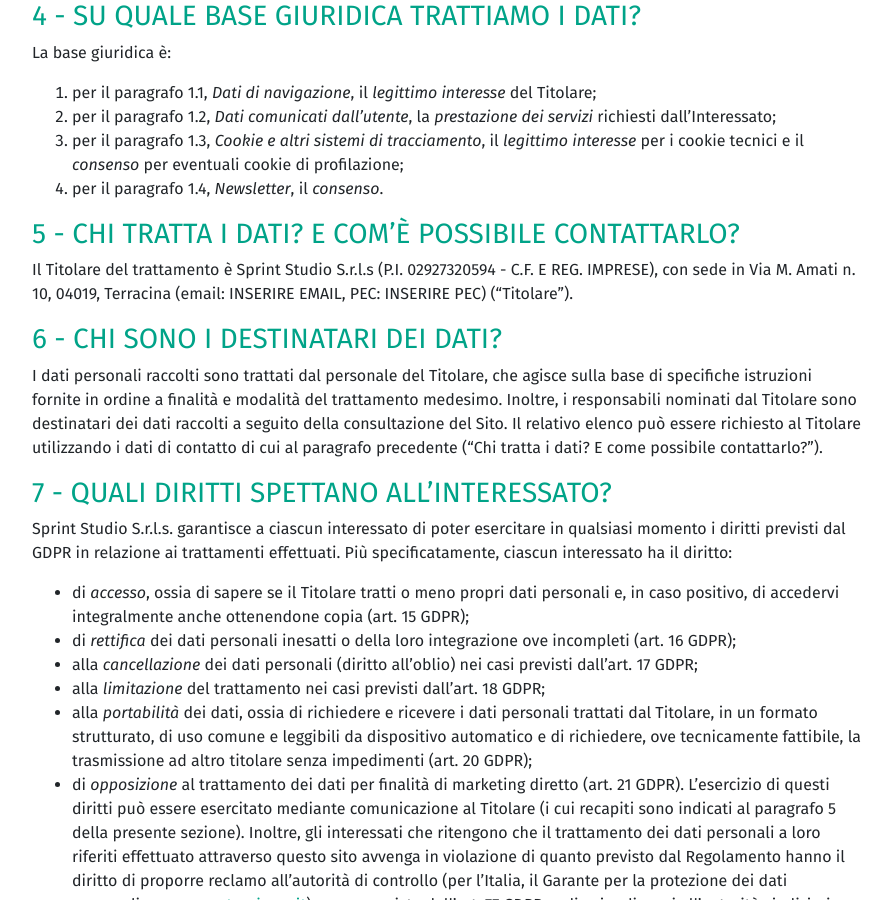
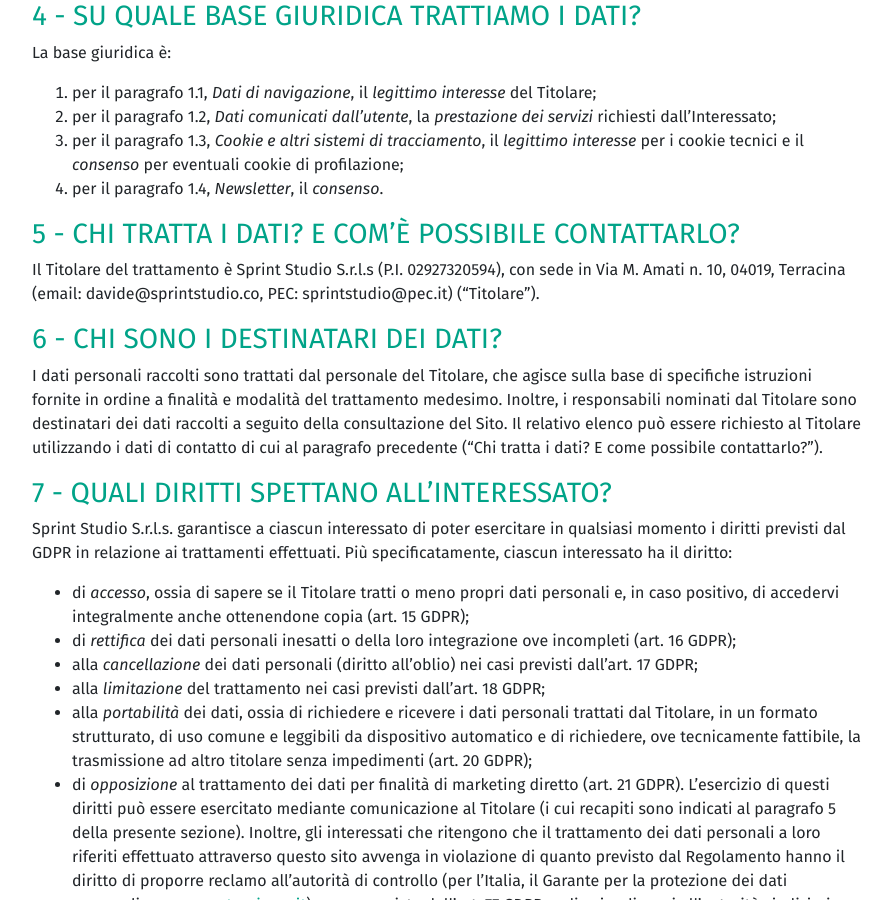
Before and after one commit to sprint-studio/charity-buy, a Jekyll site: the page built from pages/privacy-policy.md, in a window 1280 px wide and 900 px high, scrolled down 2185 px. Shown: the whole window, without its empty margins (193-1084 px from the left). Built offline with Jekyll 4.4.1, drawn with Linux system fonts in a browser that asks for light colours.

Commit message:
Updated privacy policy

```diff
--- a/pages/privacy-policy.md
+++ b/pages/privacy-policy.md
@@ -57,7 +57,7 @@
 4. per il paragrafo 1.4, _Newsletter_, il _consenso_.
 
 ### 5 - CHI TRATTA I DATI? E COM’È POSSIBILE CONTATTARLO?
-Il Titolare del trattamento è Sprint Studio S.r.l.s (P.I. 02927320594 - C.F. E REG. IMPRESE), con sede in Via M. Amati n. 10, 04019, Terracina (email: INSERIRE EMAIL, PEC: INSERIRE PEC) (“Titolare”).
+Il Titolare del trattamento è Sprint Studio S.r.l.s (P.I. 02927320594), con sede in Via M. Amati n. 10, 04019, Terracina (email: davide@sprintstudio.co, PEC: sprintstudio@pec.it) (“Titolare”).
 
 ### 6 - CHI SONO I DESTINATARI DEI DATI?
 I dati personali raccolti sono trattati dal personale del Titolare, che agisce sulla base di specifiche istruzioni fornite in ordine a finalità e modalità del trattamento medesimo.
```
